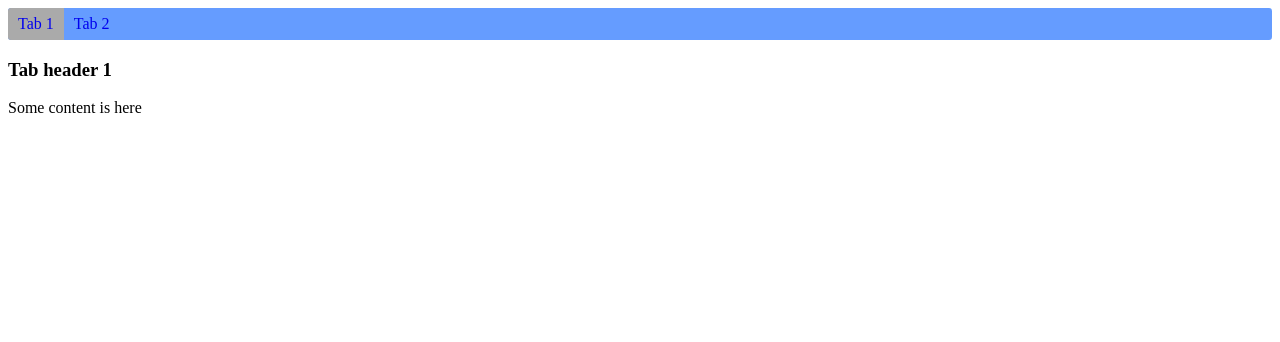
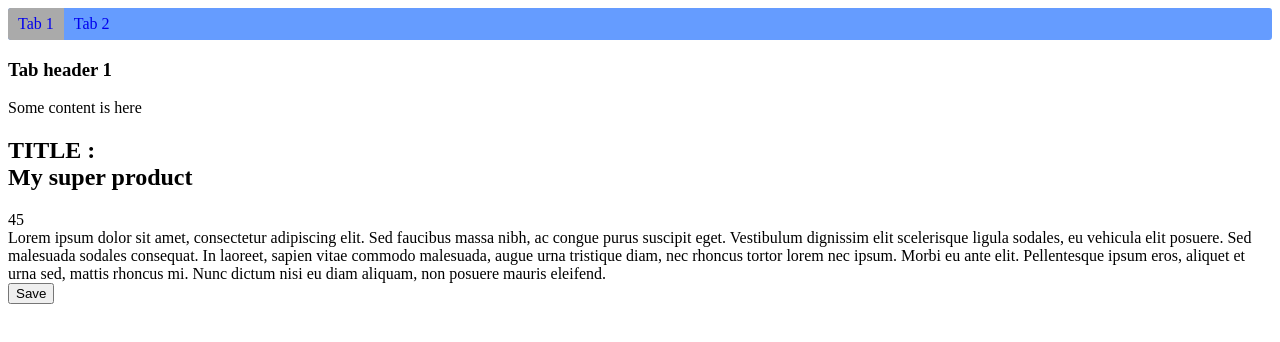
Before and after one commit to oksi-samix/to-do-project, a React app: page /home in a window 1280 px wide. Shown: the top 342 px of the page. Built offline with nearby package versions, Linux system fonts and the light colour scheme.

Commit message:
add Product component

```diff
--- a/package.json
+++ b/package.json
@@ -72,7 +72,7 @@
   "devDependencies": {
     "file-loader": "^2.0.0",
     "install": "^0.12.2",
-    "node-sass": "^4.10.0",
+    "node-sass": "^4.5.3",
     "npm": "^6.4.1",
     "url-loader": "^1.1.1"
   },
--- a/src/components/Login/Login.js
+++ b/src/components/Login/Login.js
@@ -1,6 +1,5 @@
 import React, {Component} from 'react';
 import { connect } from "react-redux";
-import { Redirect } from 'react-router';
 
 import SignIn  from './signIn';
 import CreateUser  from './create';
@@ -12,8 +11,7 @@ class Login extends Component {
 
     componentDidUpdate(prevProps, prevState, snapshot) {
         if( prevProps.username !== this.props.username){
-            console.log('here');
-            return  <Redirect to='/home' />;
+            this.props.history.push('/home')
         }
     }
 
--- /dev/null
+++ b/src/components/customeInput/CustomeInput.js
@@ -0,0 +1,59 @@
+import React, {Component} from 'react';
+import './customeInput.scss'
+
+class CustomeInput extends Component {
+    state = {
+        hidden: false,
+    };
+
+    changeVal = ({target: {value, name}}) => {
+        this.props.changeVal(value, name)
+    };
+
+    handleBlur = ({target: {value, name}}) => {
+        this.setState({hidden: false});
+        //this.props.onLoose(value, name);
+    };
+
+    handleClick = (e) => {
+        this.setState({hidden: true});
+    };
+
+    renderInput = () => {
+        const {value, name, textarea} = this.props;
+        return (
+            <>{
+                textarea ? <textarea
+                        className="textarea"
+                        name={name}
+                        type="text"
+                        value={value}
+                        onChange={this.changeVal}
+                        onBlur={this.handleBlur}/>
+                    :
+                    <input
+                        name={name}
+                        type="text"
+                        value={value}
+                        onChange={this.changeVal}
+                        onBlur={this.handleBlur}
+                    />
+            }</>
+
+        )
+    }
+
+    render() {
+        const {hidden} = this.state;
+        const {value} = this.props;
+        return (
+            <div>
+                {!hidden ? <span onClick={this.handleClick}>{value}</span> :
+                    this.renderInput()}
+            </div>
+        );
+    }
+
+}
+
+export default CustomeInput;
--- /dev/null
+++ b/src/components/customeInput/customeInput.scss
@@ -0,0 +1,4 @@
+.textarea{
+  width: 100%;
+  min-height: 150px;
+}
--- /dev/null
+++ b/src/components/customeInput/index.js
@@ -0,0 +1 @@
+export { default } from './CustomeInput'
--- a/src/components/home/Home.js
+++ b/src/components/home/Home.js
@@ -1,19 +1,22 @@
-import React from 'react';
+import React, {Component} from 'react';
 import {addName, addPass, submitForm} from "../../actions/login";
 import connect from "react-redux/es/connect/connect";
+import {getShopInfo} from "../../services";
 
 import Dashboard from '../dashboard';
 import ToDoComponent from '../todoComponent';
+import Product from '../product';
 import {Tabs, Tab} from '../tabs';
 
+class Home extends Component {
 
-const Home = (props) => {
+    render() {
         return (<div>
             {/*<Dashboard*/}
-                {/*user={props.user}*/}
-                {/*products={50}*/}
-                {/*url='linkUrl'*/}
-                {/*tasks={{total: 50, published: 3}}*/}
+            {/*user={props.user}*/}
+            {/*products={50}*/}
+            {/*url='linkUrl'*/}
+            {/*tasks={{total: 50, published: 3}}*/}
             {/*/>*/}
             {/*<ToDoComponent/>*/}
             <Tabs>
@@ -29,8 +32,12 @@ const Home = (props) => {
                 </Tab>
             </Tabs>
 
+            <Product/>
+
         </div>)
     }
+
+}
 ;
 
 
--- /dev/null
+++ b/src/components/product/Product.js
@@ -0,0 +1,74 @@
+import React, {Component} from 'react';
+import connect from "react-redux/es/connect/connect";
+
+import CustomeInput from '../customeInput';
+import ToDoComponent from '../todoComponent';
+import {Tabs, Tab} from '../tabs';
+
+
+class Product extends Component {
+    state = {
+        data: {
+            price: 45,
+            title: "My super product",
+            descr: "Lorem ipsum dolor sit amet, consectetur adipiscing elit. Sed faucibus massa nibh, ac congue purus suscipit eget. Vestibulum dignissim elit scelerisque ligula sodales, eu vehicula elit posuere. Sed malesuada sodales consequat. In laoreet, sapien vitae commodo malesuada, augue urna tristique diam, nec rhoncus tortor lorem nec ipsum. Morbi eu ante elit. Pellentesque ipsum eros, aliquet et urna sed, mattis rhoncus mi. Nunc dictum nisi eu diam aliquam, non posuere mauris eleifend."
+        }
+    };
+
+    changeVal = (value, name) => {
+        console.log(value, name);
+        this.setState({
+            data: {
+                ...this.state.data,
+                [name]: value
+            }
+
+        });
+    };
+
+    render() {
+        const {data} = this.state;
+        return (
+            <div>
+                <h2>TITLE :
+                    <CustomeInput
+                        value={data.title}
+                        name="title"
+                        changeVal={this.changeVal}
+                        onLoose={this.onLoose}/>
+                </h2>
+                <CustomeInput
+                    value={data.price}
+                    name="price"
+                    onLoose={this.onLoose}
+                    changeVal={this.changeVal}
+                />
+                <CustomeInput
+                    value={data.descr}
+                    name="descr"
+                    textarea={true}
+                    changeVal={this.changeVal}
+                    onLoose={this.onLoose}
+                />
+                <button>Save</button>
+
+            </div>)
+    }
+}
+
+
+const mapDispatchToProps = (dispatch) => {
+    return {
+        // addName: (email) => {dispatch(addName(email))},
+        // addPass: (pass) => {dispatch(addPass(pass))},
+        // submitForm: (email, password) => {dispatch(submitForm(email, password))},
+    }
+};
+
+const mapStateToProps = (state) => {
+    return {
+        user: state.user.user
+    }
+};
+
+export default connect(mapStateToProps, mapDispatchToProps)(Product);
--- /dev/null
+++ b/src/components/product/index.js
@@ -0,0 +1 @@
+export { default } from './Product'
--- a/src/index.js
+++ b/src/index.js
@@ -7,22 +7,23 @@ import store from "./store/store";
 import {BrowserRouter, Route, Switch} from "react-router-dom";
 
 import App from "./App";
-import Login from "./components/Login";
+import Login from "./components/login";
 import Home from "./components/home";
 
 const rootElement = document.getElementById("root");
 
 ReactDOM.render(
-    <BrowserRouter>
-        <Provider store={store}>
+    <Provider store={store}>
+        <BrowserRouter>
             <App>
                 <Switch>
-                    <Route path="/home" component={Home}/>
+                    <Route exact path="/home" component={Home}/>
                     <Route path="/" component={Login}/>
-                    <Route path="/login" component={Login}/>
+                    <Route exact path="/login" component={Login}/>
                 </Switch>
             </App>
-        </Provider>
-    </BrowserRouter>,
+        </BrowserRouter>
+    </Provider>
+    ,
     rootElement
 );
--- /dev/null
+++ b/src/services/categories.js
@@ -0,0 +1,5 @@
+import { rest } from './rest';
+
+const getShopInfo = () => rest.get('shop_info');
+
+export { getShopInfo };
--- a/src/services/index.js
+++ b/src/services/index.js
@@ -1 +1,2 @@
 export * from './user';
+export * from './categories';
```
Also changed, not shown: 1 other file (tests, documents, lock files or other folders).
